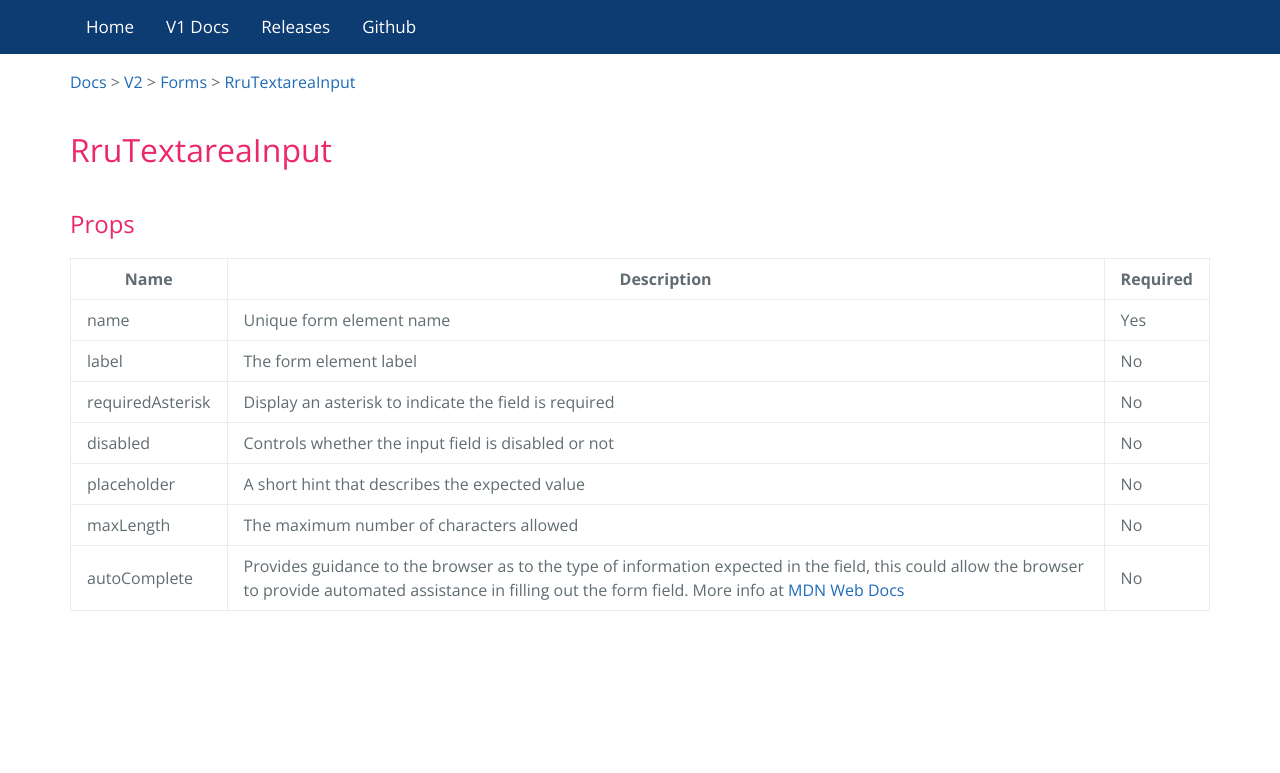
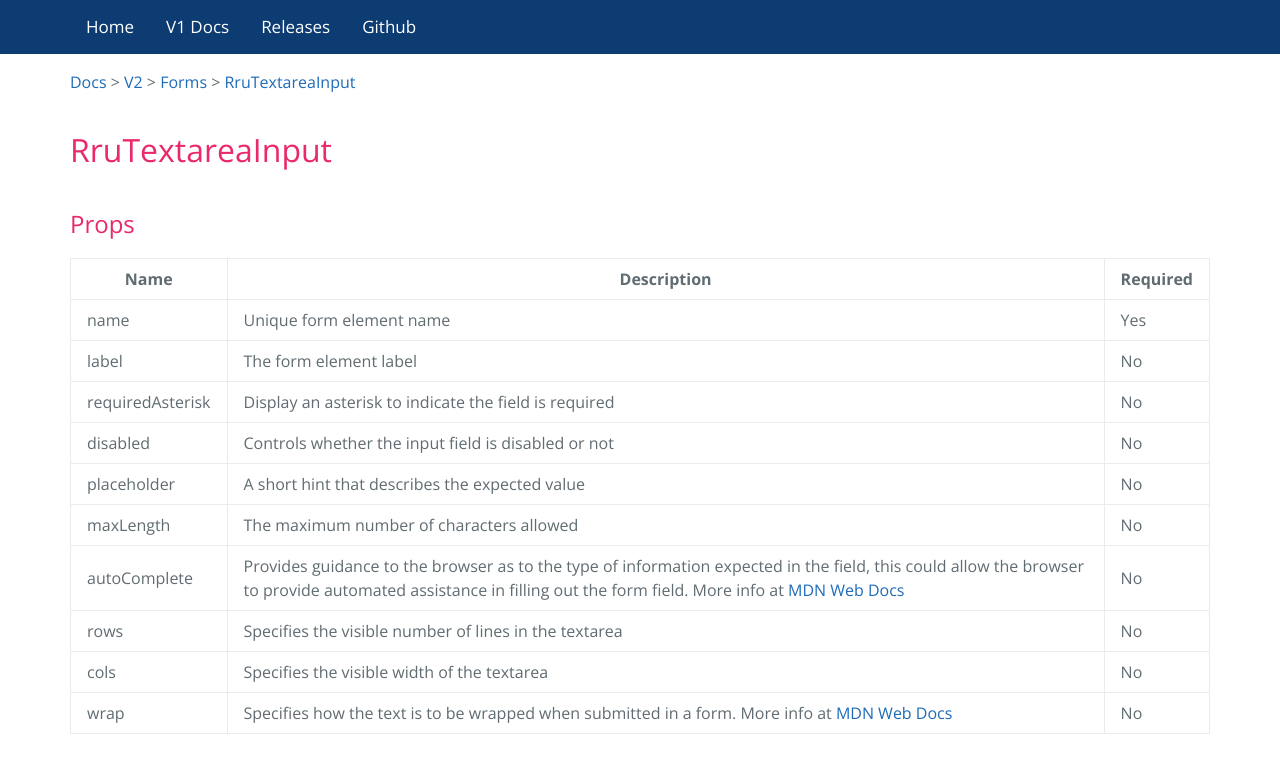
Before and after one commit to coder966/react-rich-ui, a Jekyll site: the page built from docs/v2/components/RruTextareaInput.md, in a window 1280 px wide. Shown: the top 773 px of the page. Built offline with Jekyll 4.4.1, drawn with Linux system fonts in a browser that asks for light colours; our own code applies the rules of GitHub Pages for plain Markdown files.

Commit message:
RruTextareaInput: added rows, cols, wrap props

```diff
--- a/docs/v2/components/RruTextareaInput.md
+++ b/docs/v2/components/RruTextareaInput.md
@@ -13,3 +13,6 @@
 | placeholder      | A short hint that describes the expected value                                                                                                                                                                                                                                           | No       |
 | maxLength        | The maximum number of characters allowed                                                                                                                                                                                                                                                 | No       |
 | autoComplete     | Provides guidance to the browser as to the type of information expected in the field, this could allow the browser to provide automated assistance in filling out the form field. More info at [MDN Web Docs](https://developer.mozilla.org/en-US/docs/Web/HTML/Attributes/autocomplete) | No       |
+| rows             | Specifies the visible number of lines in the textarea                                                                                                                                                                                                                                    | No       |
+| cols             | Specifies the visible width of the textarea                                                                                                                                                                                                                                              | No       |
+| wrap             | Specifies how the text is to be wrapped when submitted in a form. More info at [MDN Web Docs](https://developer.mozilla.org/en-US/docs/Web/HTML/Element/textarea#attr-wrap)                                                                                                              | No       |
--- a/src/form/RruTextareaInput/RruTextareaInput.tsx
+++ b/src/form/RruTextareaInput/RruTextareaInput.tsx
@@ -49,6 +49,9 @@ const RruTextareaInput: FC<RruTextareaInputProps> = (props) => {
         placeholder={props.placeholder}
         maxLength={props.maxLength}
         autoComplete={props.autoComplete}
+        rows={props.rows}
+        cols={props.cols}
+        wrap={props.wrap}
       />
       <ErrorMessage inputName={props.name} />
     </div>
```
Also changed, not shown: src/form/RruTextareaInput/types/RruTextareaInputProps.ts (+16 -0 lines).
